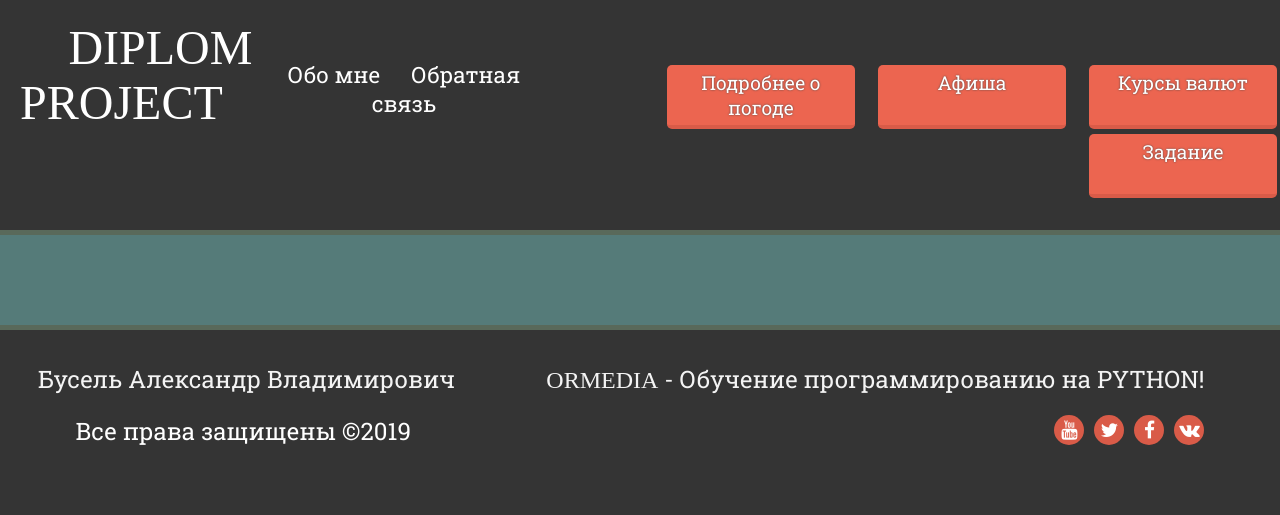
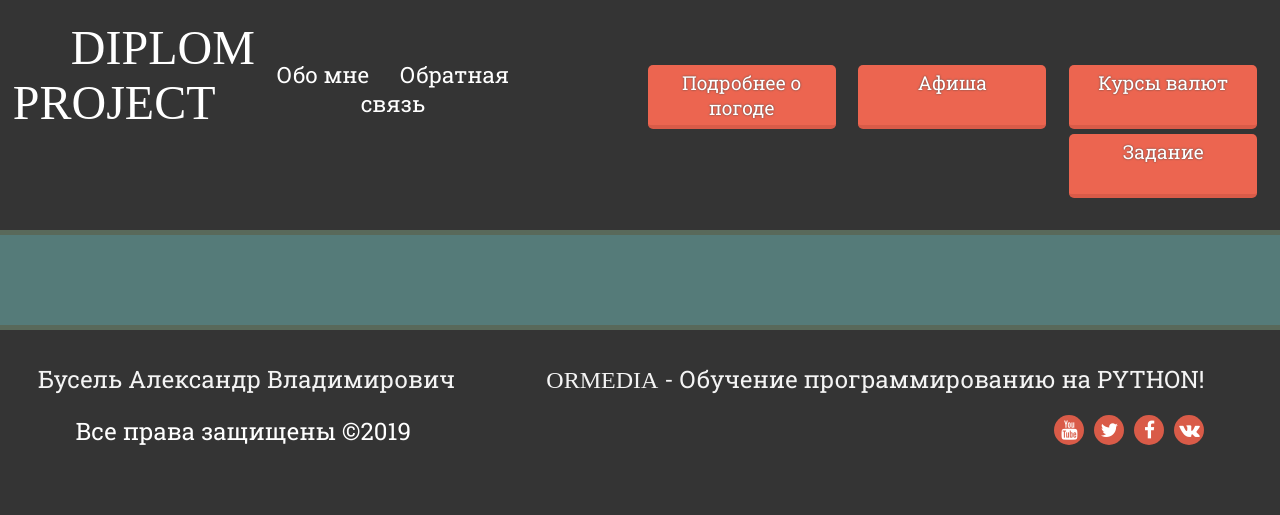
Before and after one commit to AlexandrBusel/Dyplom, a Flask app: template web application/app/templates/base.html in a window 1280 px wide; the page is wider, and only the part inside the window is pictured. Shown: the top 515 px of that part. Run offline with Flask 2, Linux system fonts and the light colour scheme; the template is opened without the code that fills it, so the values that code supplies are empty; parts of the project's set-up code (start-up, migrations or seed data) failed here and were passed over; some web fonts are replaced.

Commit message:
Add files via upload

```diff
--- a/web application/app/templates/base.html
+++ b/web application/app/templates/base.html
@@ -54,10 +54,10 @@ header{
 	float: left;
 	background-color: #343434;
 	height: 25%;
-	width: 100%;
+	width: 99%;
 	padding-bottom: 10px;
 	padding-top: 20px;
-	padding-left: 20px;
+	padding-left: 1%;
 	border-bottom: 5px solid #59695a;
 	font-family: 'Roboto Slab', serif;
 }
@@ -65,11 +65,11 @@ header{
 header>div#logo>a{
 	color: white;
 	margin-top: 30px;
+	padding-left: 20px;
 }
 
 header>div#logo>a>span{
 	font-size: 3.0em;
-	margin-left: 10px;
 	font-family: 'Suez One', serif;
 }
 
@@ -271,7 +271,7 @@ footer{
 		</header>
 
 
-		<div class="container" style="padding-top: 40px; padding-left: 20px; width: 100%; font-size: 1.1em; color: white; background-color: #557B79; padding-left: 50px; padding-bottom: 20px;">
+		<div class="container" style="padding-top: 40px; min-width: 100%; font-size: 1.1em; color: white; background-color: #557B79; padding-bottom: 20px;">
 			<div class="row" style="">
 				<h1 style="margin-left: 80px; margin-top: 30px; margin-bottom: 20px; text-align: center; font-family: 'Roboto Slab', serif;">
 						{% block content_title %}
```
Also changed, not shown: web application/app/pogoda.py (+8 -2 lines), web application/app/posts/afisha.py (+2 -33 lines), web application/app/posts/movies.py (added, +37 -0 lines), web application/app/templates/curs.html (+3 -5 lines).
